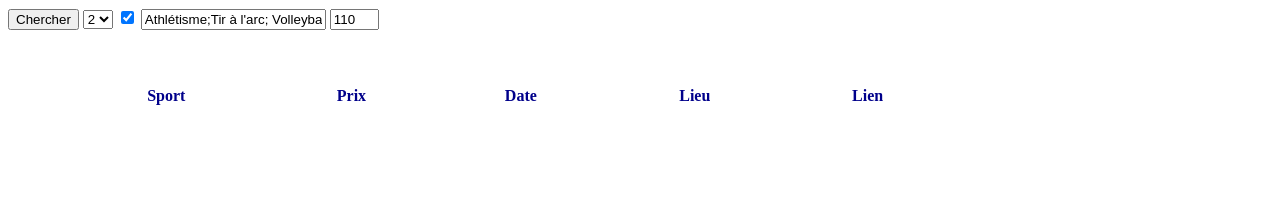
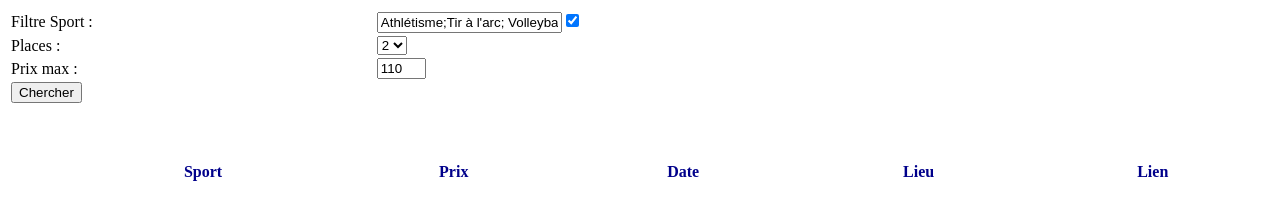
Before and after one commit to Fl0ri4nB/Fl0ri4nB.github.io, a plain HTML site: page index.html in a window 1280 px wide. Drawn offline with Linux system fonts and the light colour scheme; no server answers.

Commit message:
Update index.html

```diff
--- a/index.html
+++ b/index.html
@@ -11,21 +11,24 @@
 	<style>
 
 
-td  {   border: 2px solid white; text-align: center;}
-tr td:first-child { border-top-left-radius: 10px;   border: 2px solid white; text-align: center;}
-tr td:first-child { border-bottom-left-radius: 10px;  border: 2px solid white; text-align: center;}
-tr td:last-child { border-top-right-radius: 10px;  border: 2px solid white; text-align: center;}
-tr td:last-child { border-bottom-right-radius: 10px;  border: 2px solid white; text-align: center;}
+td.result  {   border: 2px solid white; text-align: center;}
+tr td.result:first-child { border-top-left-radius: 10px;   border: 2px solid white; text-align: center;}
+tr td.result:first-child { border-bottom-left-radius: 10px;  border: 2px solid white; text-align: center;}
+tr td.result:last-child { border-top-right-radius: 10px;  border: 2px solid white; text-align: center;}
+tr td.result:last-child { border-bottom-right-radius: 10px;  border: 2px solid white; text-align: center;}
 
 
 table {
-     width: 75%;
+     width: 100%;
      border-collapse: collapse;
 
 	 border: 2px solid white;
 	text-align:center;
 	}
 
+	 .search_table{
+        text-align:left;
+    }
 
 
 	 .blue-bg {
@@ -103,6 +106,7 @@ table {
 
 					cell_pict.innerHTML = "<img src='"+product.imageUrl + "' width=40px height=40px>" ;
 					cell_pict.classList.add('col_pict');
+					cell_pict.classList.add('result');
                     cell_sportName.innerHTML =  product.name;
 
                     cell_link.innerHTML =" <a href='https://ticket-resale.paris2024.org"+ product.url.path + "' target=_blank>Lien</a>";
@@ -137,20 +141,23 @@ table {
 </head>
 <body onload="javascript:loadJO()">
 
+<table border=1 class="search_table"><tr>
+<td class="search_table">Filtre Sport : </td>
+<td> <input type=text id="filter_sport" value="Athlétisme;Tir à l'arc; Volleyball de plage;"><input type=checkbox id="use_filter_sport"checked></td>
+</tr><tr>
+<td>Places :</td>
+<td><select id="nb_tickets"><option>1</option><option selected>2</option><option>3</option></select> </td>
+</tr><tr>
+<td> Prix max : </td> <td><input type=text id="max_amount" value="110" size = 3></td>
+</tr><tr>
+<td>
+<input type=button onclick="javascript:loadJO()" value = "Chercher"></td></tr>
+</table>
 
-<input type=button onclick="javascript:loadJO()" value = "Chercher">
-<select id="nb_tickets">
- <option>1</option>
- <option selected>2</option>
 
-  <option>3</option>
-</select>
-<input type=checkbox id="use_filter_sport"checked>
-<input type=text id="filter_sport" value="Athlétisme;Tir à l'arc; Volleyball de plage;">
-<input type=text id="max_amount" value="110" size = 3>
-<br><br><br><br>
+<br><br><br>
 
-    <table border="1">
+    <table border="1"
         <thead>
             <tr class="header_style">
 			<th width=50px > </th>
```
